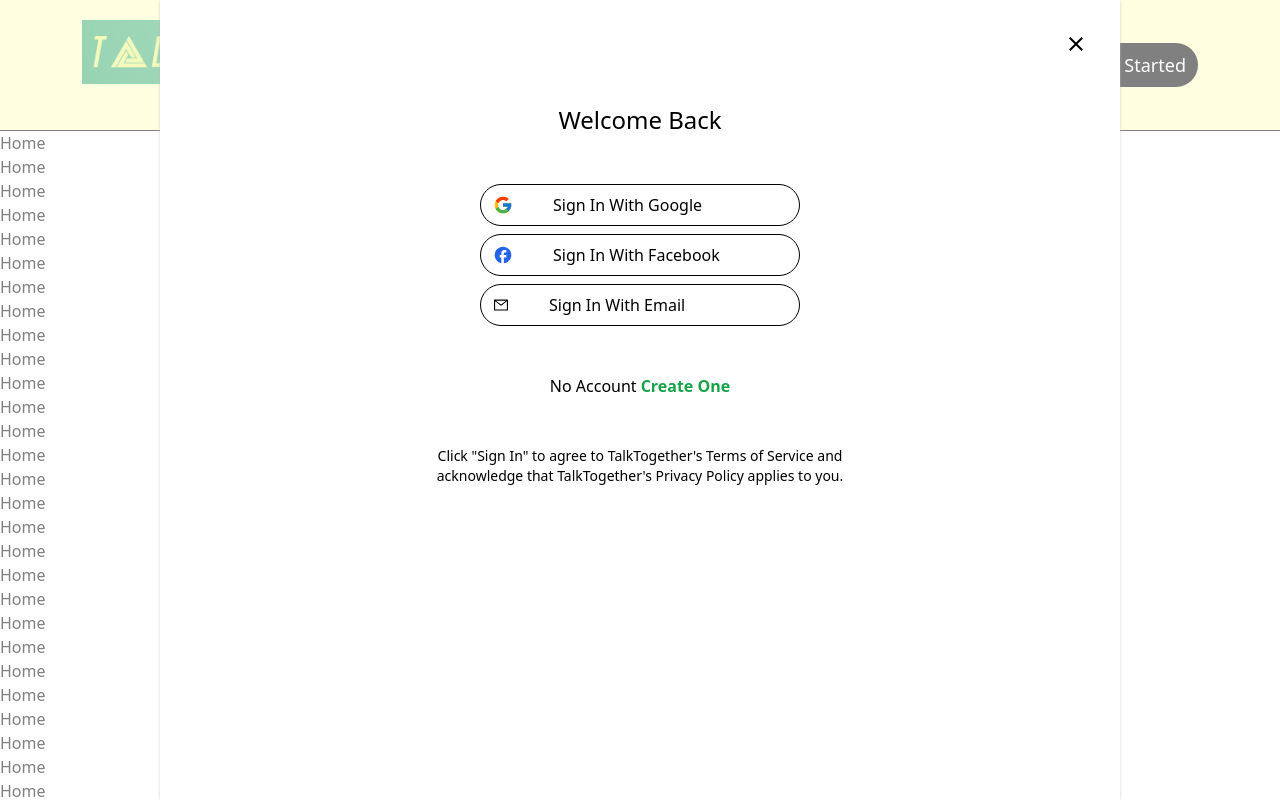
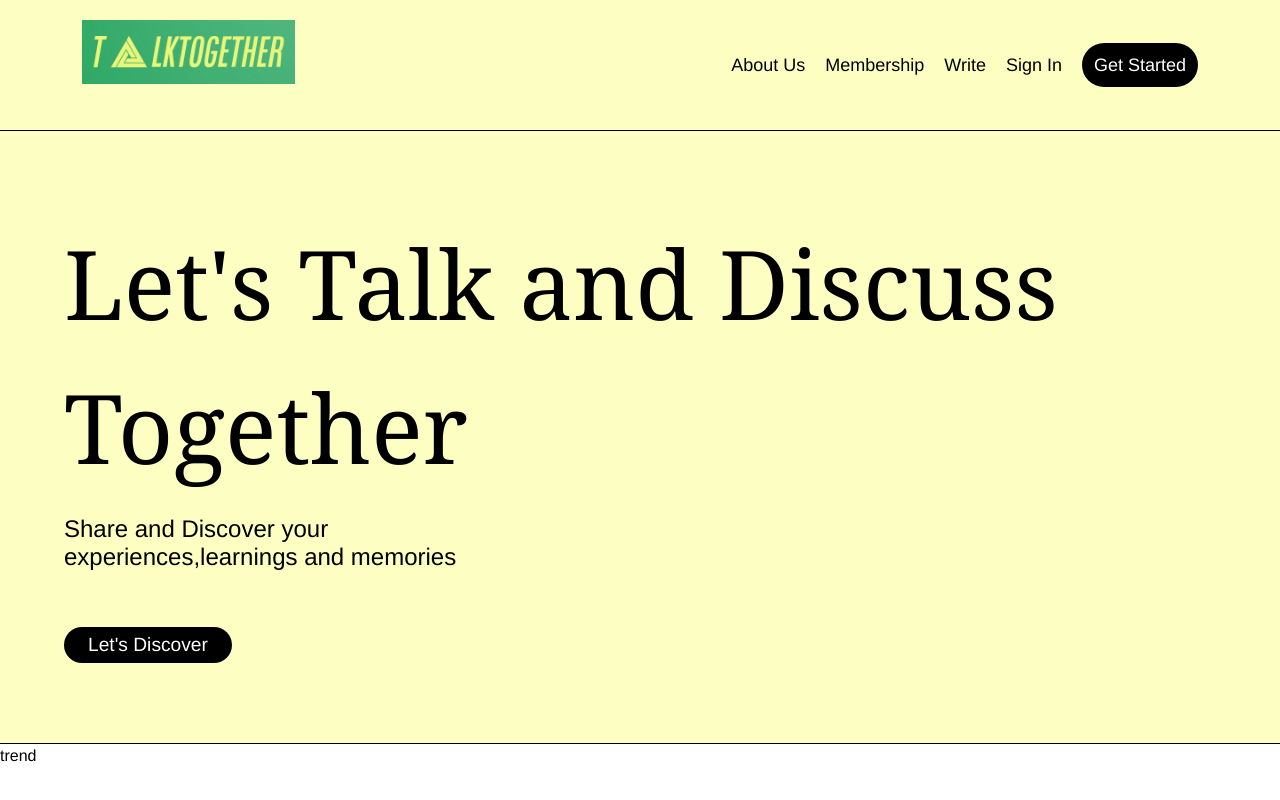
Before and after one commit to esraelif/BlogApp, a React (Vite) app: page /entry in a window 1280 px wide. Shown: the top 800 px of the page. Built offline with nearby package versions, Linux system fonts and the light colour scheme.

Commit message:
"Update Entry component, add EntryHeader with modal for Auth component, update App.jsx for routing based on user authentication status, add various data exports in Data.js"

```diff
--- a/src/App.jsx
+++ b/src/App.jsx
@@ -4,18 +4,20 @@
 import Entry from "./components/entry/Entry"
 import HomeHeader from "./components/home/HomeHeader"
 import EntryHeader from "./components/entry/EntryHeader"
+import { Navigate } from "react-router-dom"
 
 function App() {
-  const auth = false
+  const currentUser = false
 
 
 
   return (
     <>
-      {auth ? <HomeHeader /> : <EntryHeader />}
+      {currentUser ? <HomeHeader /> : <EntryHeader />}
       <Routes>
-        <Route path="/" element={<Home />} />
-        <Route path="/entry" element={<Entry />} />
+        {currentUser && <Route path="/" element={<Home />} />}
+        {!currentUser && <Route path="/entry" element={<Entry />} />}
+        <Route path="*" element={<Navigate to={!currentUser ? "/entry" : "/"} />} />
       </Routes>
     </>
   )
--- /dev/null
+++ b/src/components/Common/posts/Posts.jsx
@@ -0,0 +1,17 @@
+import React from 'react';
+
+const Posts = () => {
+    return (
+        <div>
+            <h1>posts</h1>
+            <h1>posts</h1>
+            <h1>posts</h1>
+            <h1>posts</h1>
+            <h1>posts</h1>
+            <h1>posts</h1>
+            <h1>posts</h1>
+        </div>
+    );
+}
+
+export default Posts;
--- /dev/null
+++ b/src/components/entry/Banner.jsx
@@ -0,0 +1,15 @@
+import React from 'react';
+
+const Banner = () => {
+    return (
+        <div className='bg-banner border-b border-black '>
+            <div className='size py-[5rem] flex flex-col items-start gap-[1rem] ' >
+                <h1 className='font-title text-[3rem] sm:text-[4rem] md:text-[6rem] font-normal'>Let's Talk and Discuss Together</h1>
+                <p className='w-full md:w-[31rem] text-[1.3rem] md:text-[1.5rem] font-medium leading-7'>Share and Discover your experiences,learnings and memories</p>
+                <button className='btn bg-black rounded-full text-white !text-[1.2rem] !px-6 !mt-[2.5rem] '>Let's Discover</button>
+            </div>
+        </div>
+    );
+}
+
+export default Banner;
--- a/src/components/entry/Entry.jsx
+++ b/src/components/entry/Entry.jsx
@@ -1,74 +1,25 @@
 import React from 'react';
+import Banner from './Banner';
+import Trending from './auth/Trending';
+import Posts from '../Common/posts/Posts';
+import Discover from './auth/Discover';
 
 const Entry = () => {
     return (
         <>
-            <div>Home</div>
-            <div>Home</div>
-            <div>Home</div>
-            <div>Home</div>
-            <div>Home</div>
-            <div>Home</div>
-            <div>Home</div>
-            <div>Home</div>
-            <div>Home</div>
-            <div>Home</div>  <div>Home</div>
-            <div>Home</div>
-            <div>Home</div>
-            <div>Home</div>
-            <div>Home</div>
-            <div>Home</div>
-            <div>Home</div>
-            <div>Home</div>
-            <div>Home</div>  <div>Home</div>
-            <div>Home</div>
-            <div>Home</div>
-            <div>Home</div>
-            <div>Home</div>
-            <div>Home</div>
-            <div>Home</div>
-            <div>Home</div>
-            <div>Home</div>  <div>Home</div>
-            <div>Home</div>
-            <div>Home</div>
-            <div>Home</div>
-            <div>Home</div>
-            <div>Home</div>
-            <div>Home</div>
-            <div>Home</div>
-            <div>Home</div>  <div>Home</div>
-            <div>Home</div>
-            <div>Home</div>
-            <div>Home</div>
-            <div>Home</div>
-            <div>Home</div>
-            <div>Home</div>
-            <div>Home</div>
-            <div>Home</div>  <div>Home</div>
-            <div>Home</div>
-            <div>Home</div>
-            <div>Home</div>
-            <div>Home</div>
-            <div>Home</div>
-            <div>Home</div>
-            <div>Home</div>
-            <div>Home</div>  <div>Home</div>
-            <div>Home</div>
-            <div>Home</div>
-            <div>Home</div>
-            <div>Home</div>
-            <div>Home</div>
-            <div>Home</div>
-            <div>Home</div>
-            <div>Home</div>  <div>Home</div>
-            <div>Home</div>
-            <div>Home</div>
-            <div>Home</div>
-            <div>Home</div>
-            <div>Home</div>
-            <div>Home</div>
-            <div>Home</div>
-            <div>Home</div>
+
+            <Banner />
+            <Trending />
+            <div className='size py-7 flex flex-col-reserve md:flex-row gap-[7em]'>
+                <div className='flex-[1.5]'>
+                    <Posts />
+                </div>
+                <div className='flex-[1]  relative'>
+                    <Discover />
+                </div>
+
+            </div>
+
         </>
     );
 }
--- a/src/components/entry/EntryHeader.jsx
+++ b/src/components/entry/EntryHeader.jsx
@@ -8,6 +8,7 @@
 
 const EntryHeader = () => {
     const [isActive, setIsActive] = useState(false)
+    const [modal, setModal] = useState(false)
     useEffect(() => {
         const scrollMe = () => {
             window.scrollY > 50 ? setIsActive(true) : setIsActive(false)
@@ -31,10 +32,14 @@
                         ))}
                     </div>
                     <div className='relative'>
-                        <button className='hidden text-lg sm:flex font-medium items-center gap-5'>Sign In</button>
-                        <Auth />
+                        <button
+                            onClick={() => setModal(true)}
+                            className='hidden text-lg sm:flex font-medium items-center gap-5'>Sign In</button>
+                        <Auth modal={modal} setModal={setModal} />
                     </div>
-                    <button className={`bg-black text-white rounded-full px-3 p-2 text-lg font-medium
+                    <button
+                        onClick={() => setModal(true)}
+                        className={`bg-black text-white rounded-full px-3 p-2 text-lg font-medium
                     ${isActive ? "bg-[#54c847]" : "bg-black"}`}>Get Started</button>
                 </div>
 
--- a/src/components/entry/auth/Auth.jsx
+++ b/src/components/entry/auth/Auth.jsx
@@ -18,10 +18,10 @@
         </button>
     )
 }
-const Auth = () => {
+const Auth = ({ modal, setModal }) => {
     const [createUser, setCreateUser] = useState(false);
     const [signReq, setSignReq] = useState("");
-    const [modal, setModal] = useState(true);
+
     const hidden = `modal ? "visible opacity-100" : "invisible opacity-0"}
    `
 
--- /dev/null
+++ b/src/components/entry/auth/Discover.jsx
@@ -0,0 +1,28 @@
+import React from 'react';
+import { discover, discoverActions } from '../../../data/Data';
+
+const Discover = () => {
+    return (
+        <div className='sticky top-[6rem]'>
+            <div className='border-b border-gray-400 pb-7'>
+                <h2 className='font-semibold'>Discover The Others</h2>
+                <div className='my-2 flex items-center gap-3 flex-wrap'>
+                    {discover.map((item, i) => (
+                        <button
+                            key={i}
+                            className='bg-gray-200 py-2 px-3 text-sm rounded-full'>{item}</button>
+                    ))}
+                </div>
+                <button className='text-green-600 text-sm py-3 hover:text-black1'>Discover more topics</button>
+
+            </div>
+            <div className='flex items-center flex-wrap gap-3 leading-3 pt-8'>
+                {discoverActions.map((item, i) => (
+                    <button key={i} className='text-md text-black1 hover:text-green-700'>{item}</button>
+                ))}
+            </div>
+        </div>
+    );
+}
+
+export default Discover;
--- /dev/null
+++ b/src/components/entry/auth/Trending.jsx
@@ -0,0 +1,11 @@
+import React from 'react';
+
+const Trending = () => {
+    return (
+        <div>
+            trend
+        </div>
+    );
+}
+
+export default Trending;
--- a/src/data/Data.js
+++ b/src/data/Data.js
@@ -13,4 +13,30 @@
     },
 
 
-]
+];
+export const discover = [
+    "Technology",
+    "Study",
+    "Programming",
+    "Sport",
+    "Knowledge",
+    "Self Improvement",
+    "Relationships",
+    "Machine Learning",
+    "Politics",
+
+];
+export const discoverActions = [
+    "Help",
+    "Status",
+    "Writers",
+    "Blogs",
+    "Careers",
+    "Privacy",
+    "Terms",
+    "About",
+    "Text to speech",
+    "Teams",
+];
+export const recommendedPosts = [];
+export const users = [];
--- a/src/index.css
+++ b/src/index.css
@@ -4,6 +4,10 @@
 
 * {
   @apply m-0 p-0 box-border
+}
+
+body {
+  @apply font-texts;
 }
 
 .size {
@@ -13,3 +17,7 @@
 .shadows {
   box-shadow: 0px 0px 3px 0.3px rgb(182, 182, 182);
 }
+
+.btn {
+  @apply px-3 p-2 text-sm font-medium
+}
```
